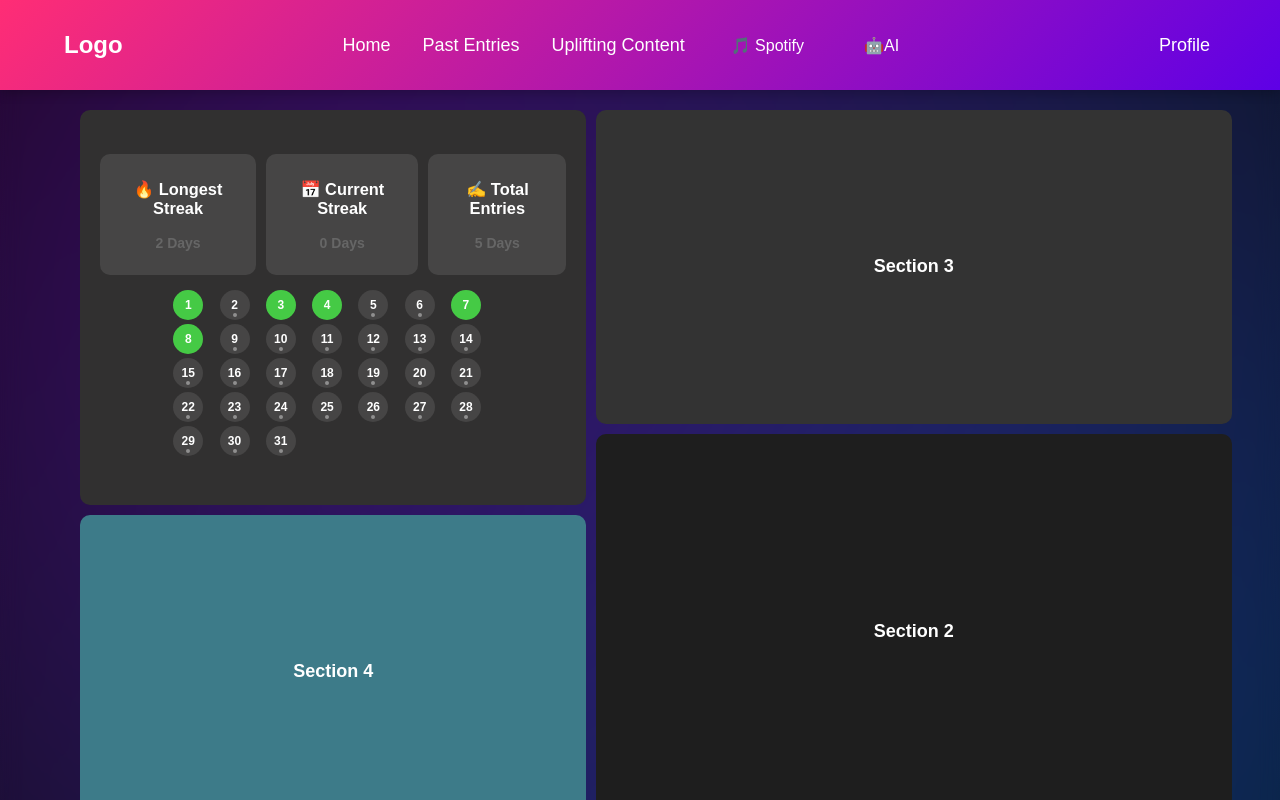
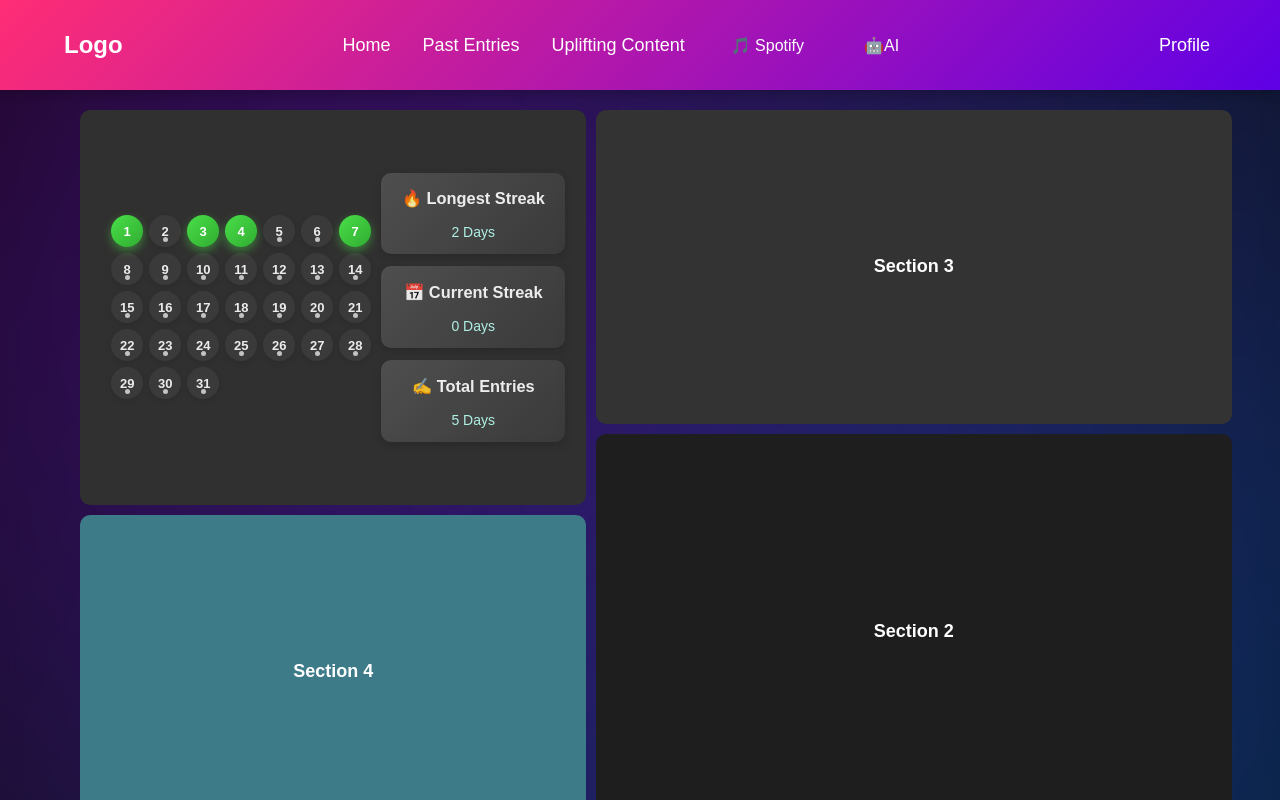
Before and after one commit to SathishNadar/Emotionally-Intelligent-JournalApp, a React (Vite) app in the folder frontend/: page / in a window 1280 px wide. Shown: the top 800 px of the page. Built offline with nearby package versions, Linux system fonts and the light colour scheme.

Commit message:
css changes

```diff
--- a/frontend/src/pages/Dashboard/dashboard-features/d-f.css
+++ b/frontend/src/pages/Dashboard/dashboard-features/d-f.css
@@ -2,109 +2,115 @@
 
 .streak-container {
     width: 100%;
-    max-height: 100%; /* Ensure it doesn't overflow */
+    max-height: 100%;
     display: flex;
-    flex-direction: column;
+    flex-direction: row-reverse;
     align-items: center;
+    justify-content: space-between; /* Better spacing */
+    padding: 15px;
+    border-radius: 12px;
+    backdrop-filter: blur(10px);
+    /* box-shadow: 0px 4px 10px rgba(0, 0, 0, 0.2); */
 }
 
 /* Streak Statistics Section */
 .streak-stats {
     display: flex;
-    gap: 10px;
-    margin-bottom: 10px;
-    flex-wrap: nowrap; /* Ensures all boxes are in one row */
+    flex-direction: column;
+    gap: 12px;
     justify-content: center;
     width: 100%;
+    align-items: center;
 }
 
 /* Each Streak Box */
 .streak-box {
-    background: rgba(255, 255, 255, 0.1);
-    padding: 10px 15px;
+    background: linear-gradient(135deg, rgba(255, 255, 255, 0.15), rgba(255, 255, 255, 0.05));
+    padding: 0px 12px;
     border-radius: 10px;
     text-align: center;
-    color: white;
-    min-width: 80px;
+    color: rgba(255, 255, 255, 0.9);
+    width: 160px;
     font-size: 14px;
+    font-family: 'Poppins', sans-serif;
+    font-weight: 500;
     transition: transform 0.3s ease-in-out, box-shadow 0.3s ease-in-out;
+    box-shadow: 0px 3px 8px rgba(0, 0, 0, 0.15);
 }
 
-.streak-icon {
-    width: 30px;
-    height: 30px;
-    margin-bottom: 5px;
-    fill: white;
+.streak-box > p{
+    color: rgb(174, 241, 228);
+}
+/* Hover Effect */
+.streak-box:hover {
+    transform: translateY(-3px);
+    box-shadow: 0px 5px 12px rgba(255, 255, 255, 0.25);
 }
 
-/* Hover effect */
-.streak-box:hover {
-    transform: scale(1.05);
-    box-shadow: 0 3px 10px rgba(255, 255, 255, 0.15);
-}
-
-/* Calendar Layout (Scaled Down) */
+/* Calendar Layout */
 .calendar {
     display: grid;
     grid-template-columns: repeat(7, 1fr);
-    gap: 4px;
+    gap: 6px;
     width: 100%;
-    max-width: 320px; /* Reduced size */
-    padding: 5px;
+    max-width: 320px;
+    padding: 10px;
 }
 
 /* Each Calendar Day */
 .calendar-day {
     position: relative;
-    width: 30px; /* Smaller size */
-    height: 30px;
+    width: 32px;
+    height: 32px;
     border-radius: 50%;
     display: flex;
     align-items: center;
     justify-content: center;
-    font-size: 12px;
+    font-size: 13px;
     font-weight: bold;
     cursor: pointer;
     transition: background-color 0.3s ease-in-out, transform 0.2s ease-in-out;
     background: rgba(255, 255, 255, 0.08);
+    color: rgba(255, 255, 255, 0.9);
+    box-shadow: 0px 2px 6px rgba(0, 0, 0, 0.1);
 }
 
 /* Hover effect */
 .calendar-day:hover {
-    background-color: rgba(240, 13, 252, 0.89);
+    background: rgba(240, 13, 252, 0.15);
     transform: scale(1.1);
+    box-shadow: 0px 4px 8px rgba(240, 13, 252, 0.3);
 }
 
-/* Days when user has written */
+/* Days when the user has written */
 .written {
-    background-color: rgba(75, 241, 75, 0.801);
+    background: linear-gradient(135deg, rgba(75, 241, 75, 0.9), rgba(50, 205, 50, 0.8));
     color: white;
+    box-shadow: 0px 4px 10px rgba(75, 241, 75, 0.4);
 }
 
-/* Days when user has NOT written (with small dot) */
+/* Days when the user has NOT written (small dot) */
 .not-written {
-    background-color: rgba(255, 255, 255, 0.1);
-    color: white;
+    background: rgba(255, 255, 255, 0.05);
 }
 
 .not-written .dot {
     position: absolute;
-    bottom: 3px;
-    width: 4px;
-    height: 4px;
-    background-color: rgb(175, 175, 175);
+    bottom: 5px;
+    width: 5px;
+    height: 5px;
+    background: rgba(255, 255, 255, 0.7);
     border-radius: 50%;
-    opacity: 0.7;
 }
 
-/* Animation for calendar */
+/* Calendar Fade-In Animation */
 .calendar-day {
     opacity: 0;
     transform: translateY(10px);
     animation: fadeIn 0.5s ease-out forwards;
 }
 
-/* Staggered animation */
+/* Staggered Animations */
 .calendar-day:nth-child(n) { animation-delay: calc(0.05s * var(--i)); }
 
 /* Keyframes */
--- a/frontend/src/pages/Dashboard/dashboard-features/streak.jsx
+++ b/frontend/src/pages/Dashboard/dashboard-features/streak.jsx
@@ -17,12 +17,12 @@ const Streak = () => {
         "2025-03-05": false,
         "2025-03-06": false,
         "2025-03-07": true,
-        "2025-03-08": true,
+        "2025-04-08": true,
     };
 
     // Function to calculate longest and current streak
     const calculateStreaks = () => {
-        let longest = 0, current = 0, maxStreak = 0;
+        let current = 0, maxStreak = 0;
         for (let i = 1; i <= daysInMonth; i++) {
             let dateKey = `${year}-03-${i.toString().padStart(2, "0")}`;
             if (streakData[dateKey]) {
--- a/frontend/src/pages/Login/login.jsx
+++ b/frontend/src/pages/Login/login.jsx
@@ -16,7 +16,7 @@ const Login = () => {
     try {
       await signInWithEmailAndPassword(Auth, email, password);
       toast.success("Login Successful!", { position: "top-right" });
-      navigate("/dashboard"); // Redirect to home after login
+      navigate("/dashboard");
     } catch (error) {
       toast.error("Invalid Credentials", { position: "top-right" });
     }
```
